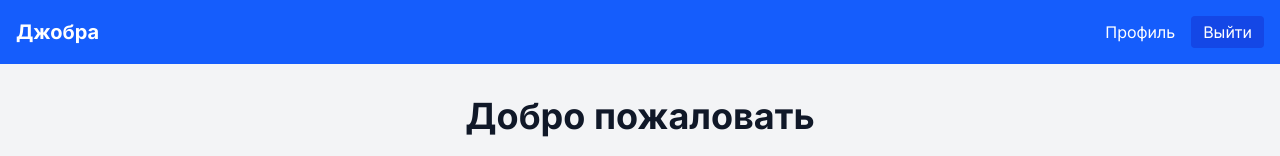
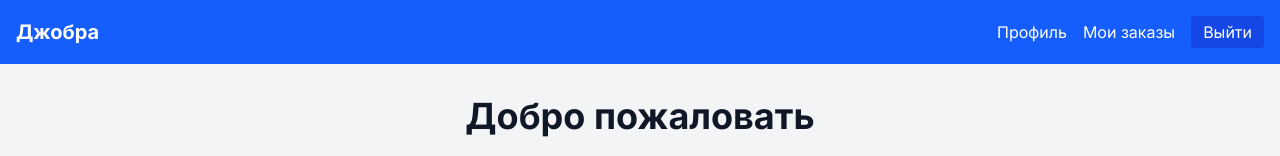
Before and after one commit to GlittersIsGold/Jobra, a Next.js app in the folder frontend/: page / in a window 1280 px wide. Shown: the top 156 px of the page. Built offline with nearby package versions, Linux system fonts and the light colour scheme; sample sign-in values are in the browser's storage.

Commit message:
update Header links with orders

```diff
--- a/frontend/src/components/Header.tsx
+++ b/frontend/src/components/Header.tsx
@@ -46,6 +46,11 @@ export default function Header() {
                   </a>
                 </li>
                 <li>
+                  <a href="/orders" className="hover:text-blue-200">
+                    Мои заказы
+                  </a>
+                </li>
+                <li>
                   <button
                     onClick={handleLogout}
                     className="bg-blue-700 hover:bg-blue-800 px-3 py-1 rounded"
```
